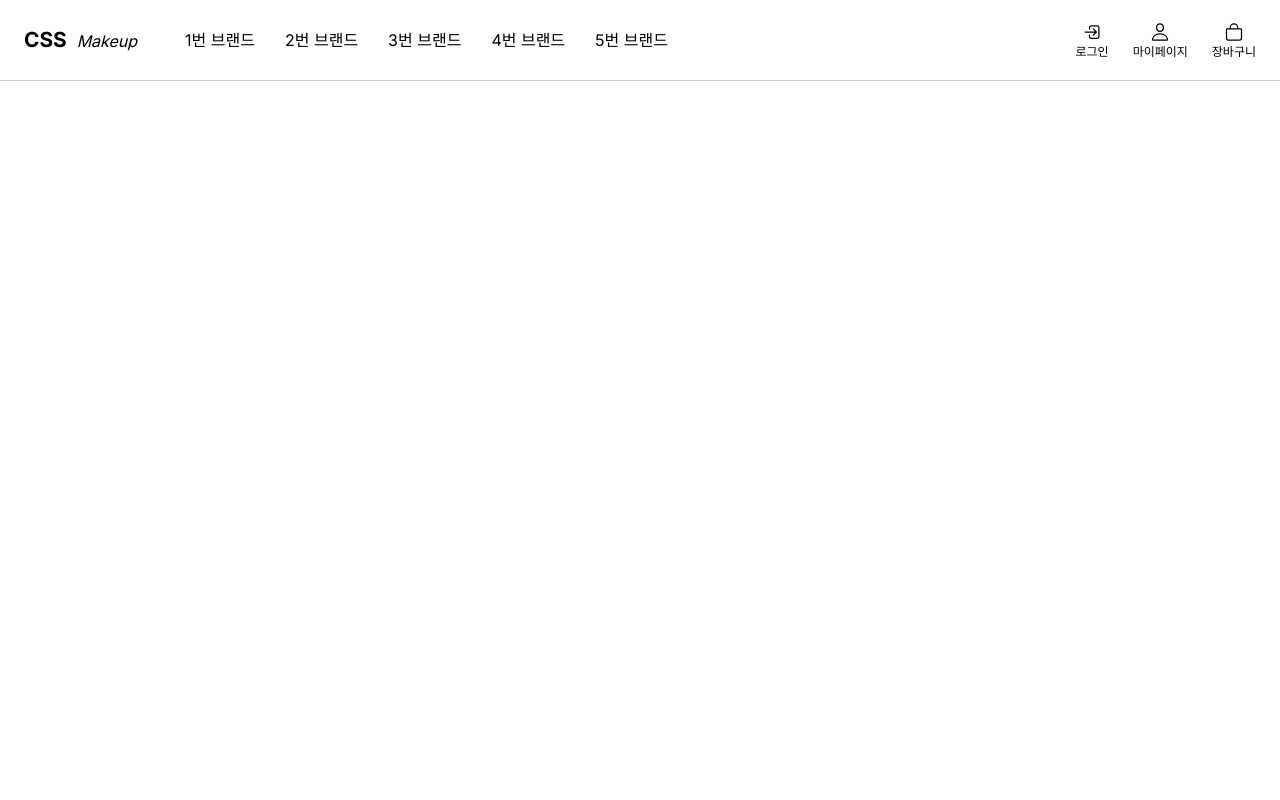
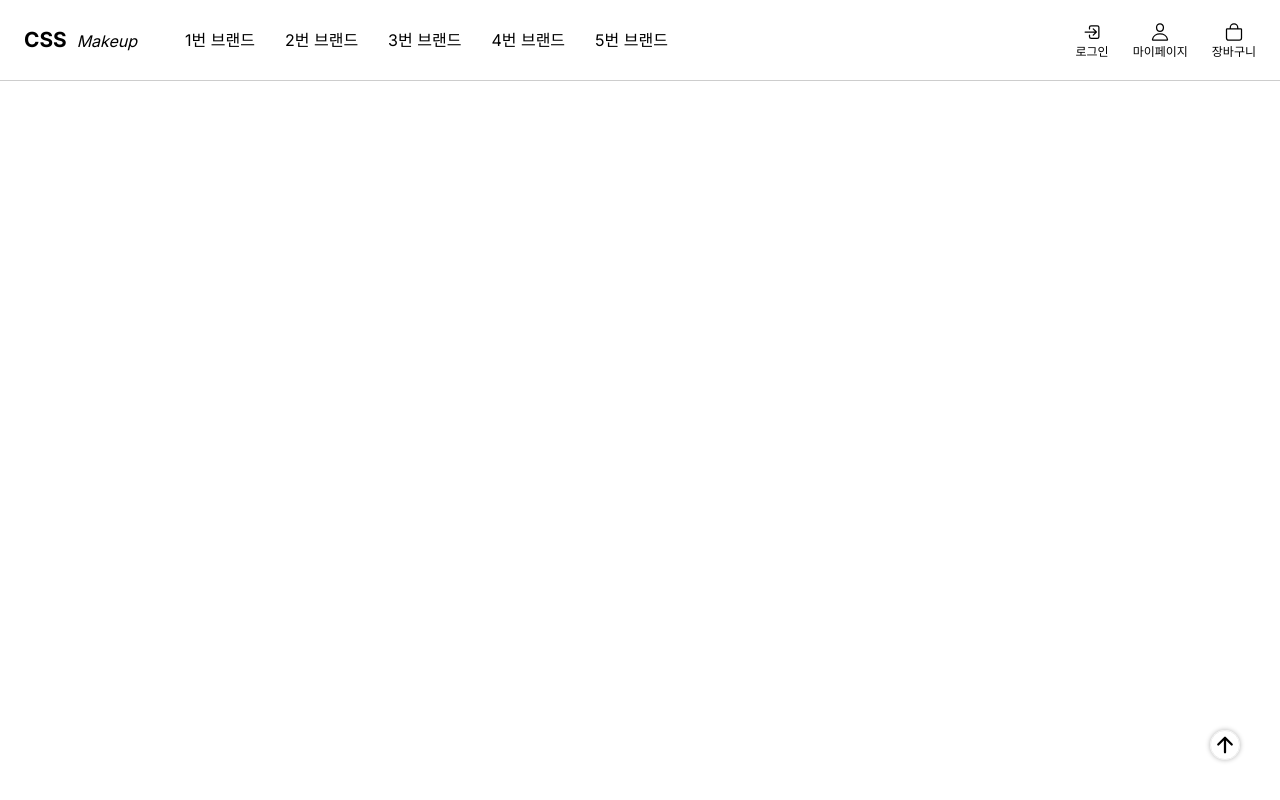
Before and after one commit to Codiving/DevStudy, a Next.js app: page / in a window 1280 px wide. Built offline with nearby package versions, Linux system fonts and the light colour scheme.

Commit message:
feat: Floating 컴포넌트 추가

```diff
--- a/src/app/page.tsx
+++ b/src/app/page.tsx
@@ -1,10 +1,11 @@
 import { Header } from "@/components";
-import React from "react";
+import Floating from "@/components/Floating";
 
 export default function Home() {
   return (
     <>
       <Header />
+      <Floating />
     </>
   );
 }
--- /dev/null
+++ b/src/components/Floating/Floating.module.css
@@ -0,0 +1,16 @@
+.container {
+  position: fixed;
+  right: 40px;
+  bottom: 40px;
+}
+
+.button {
+  position: absolute;
+  right: 0;
+  bottom: 0;
+  cursor: pointer;
+  border-radius: 50%;
+  border: 1px solid #eeeeee;
+  padding: 2px;
+  box-shadow: 0px 0px 5px 0px rgba(0, 0, 0, 0.3);
+}
--- /dev/null
+++ b/src/components/Floating/index.tsx
@@ -0,0 +1,12 @@
+import { IoArrowUp } from "react-icons/io5";
+import styles from "./Floating.module.css";
+
+const Floating = () => {
+  return (
+    <aside className={styles.container}>
+      <IoArrowUp className={styles.button} size={24} />
+    </aside>
+  );
+};
+
+export default Floating;
```
